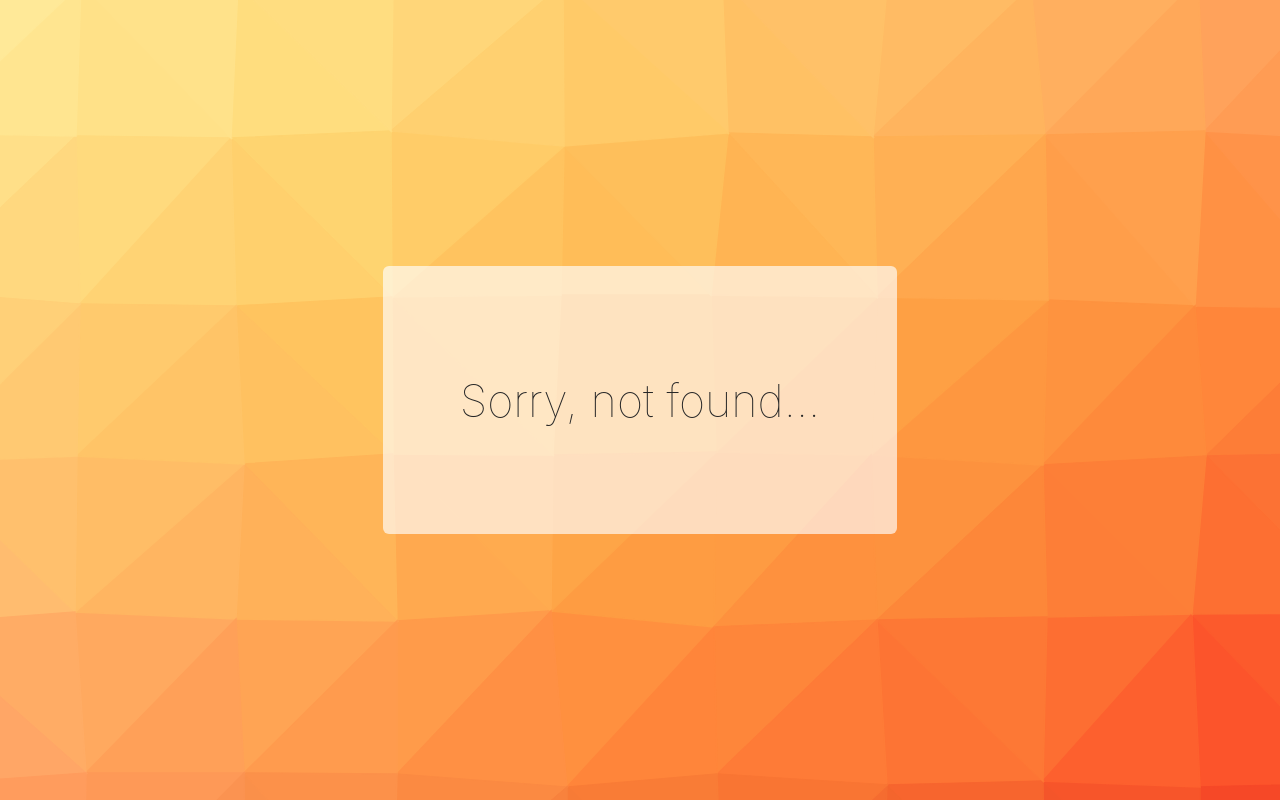
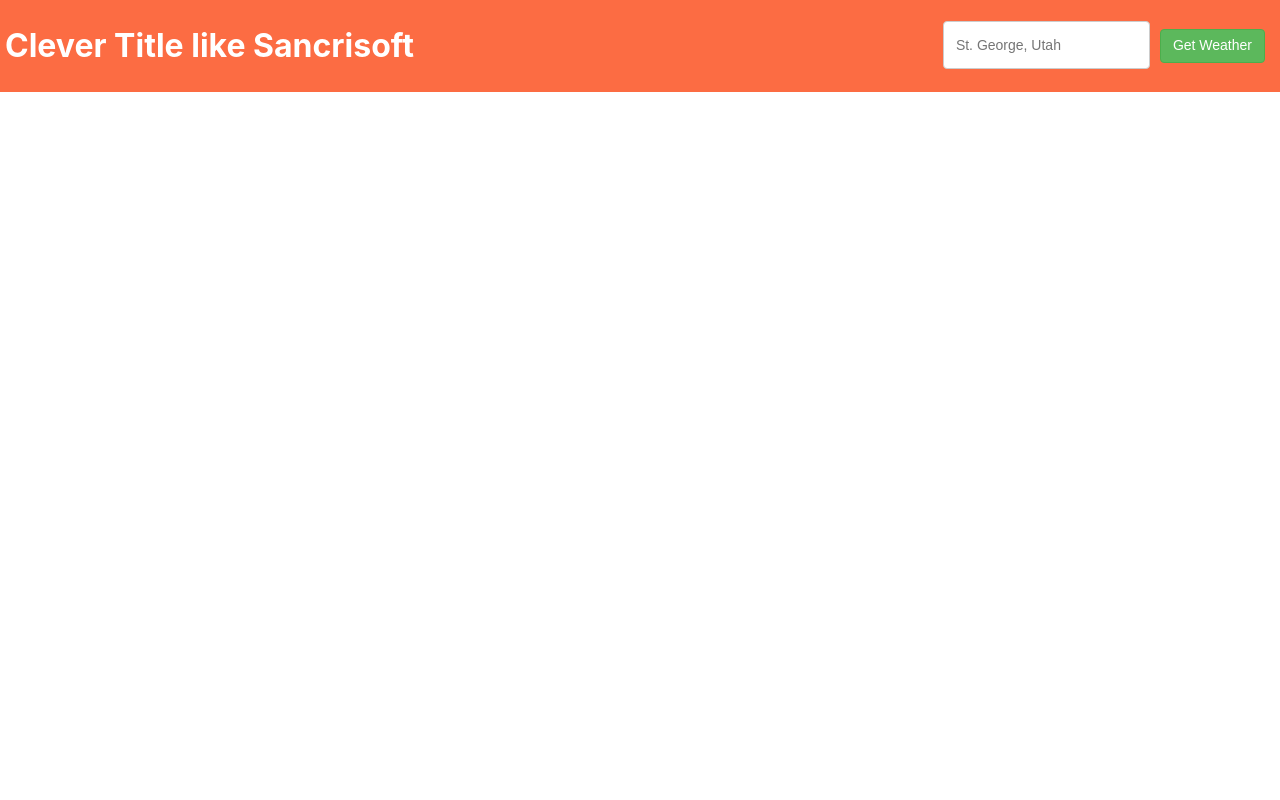
Before and after one commit to svictoreq/weather-app, a React (Create React App) app: page /forecast in a window 1280 px wide. Before the commit this address had no page. Built offline with nearby package versions, Linux system fonts and the light colour scheme.

Commit message:
Basic Forecast component

```diff
--- a/src/components/App.js
+++ b/src/components/App.js
@@ -2,7 +2,7 @@ import React, { Component } from 'react';
 import { BrowserRouter as Router, Route, Switch } from 'react-router-dom';
 import Home from './Home';
 import NotFound from './NotFound';
-import GetWeather from '../containers/GetWeather';
+import Forecast from './Forecast';
 
 class App extends Component {
 	render() {
@@ -10,7 +10,7 @@ class App extends Component {
 			<Router>
 				<Switch>
 					<Route exact path="/" component={Home} />
-					<Route path="/test" component={GetWeather} />
+					<Route path="/forecast" component={Forecast} />
 					<Route component={NotFound} />
 				</Switch>
 			</Router>
--- /dev/null
+++ b/src/components/Forecast.js
@@ -0,0 +1,10 @@
+import React from 'react';
+import Header from './Header';
+
+const Forecast = (props) => {
+	return (
+		<Header />
+	);
+};
+
+export default Forecast;
```
